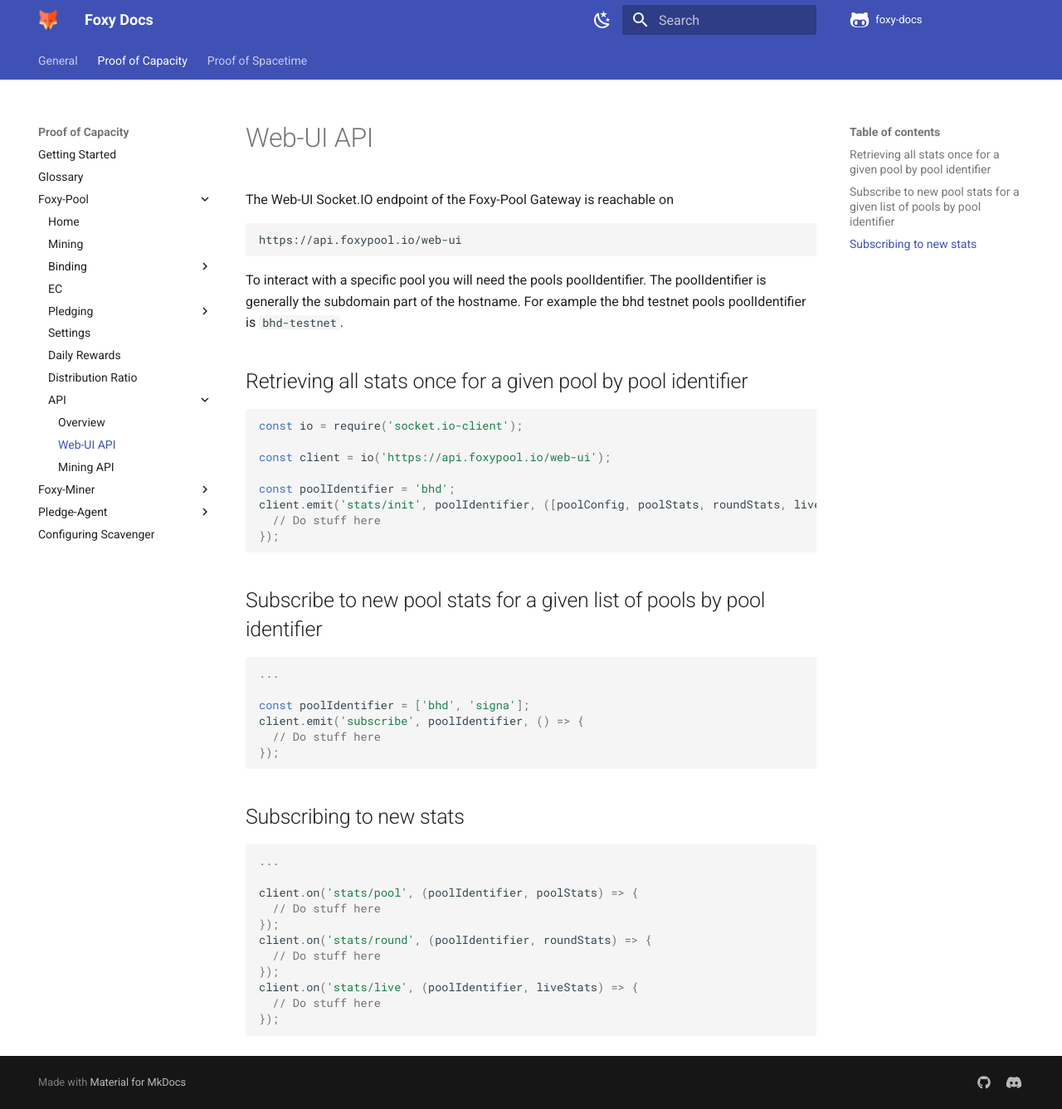
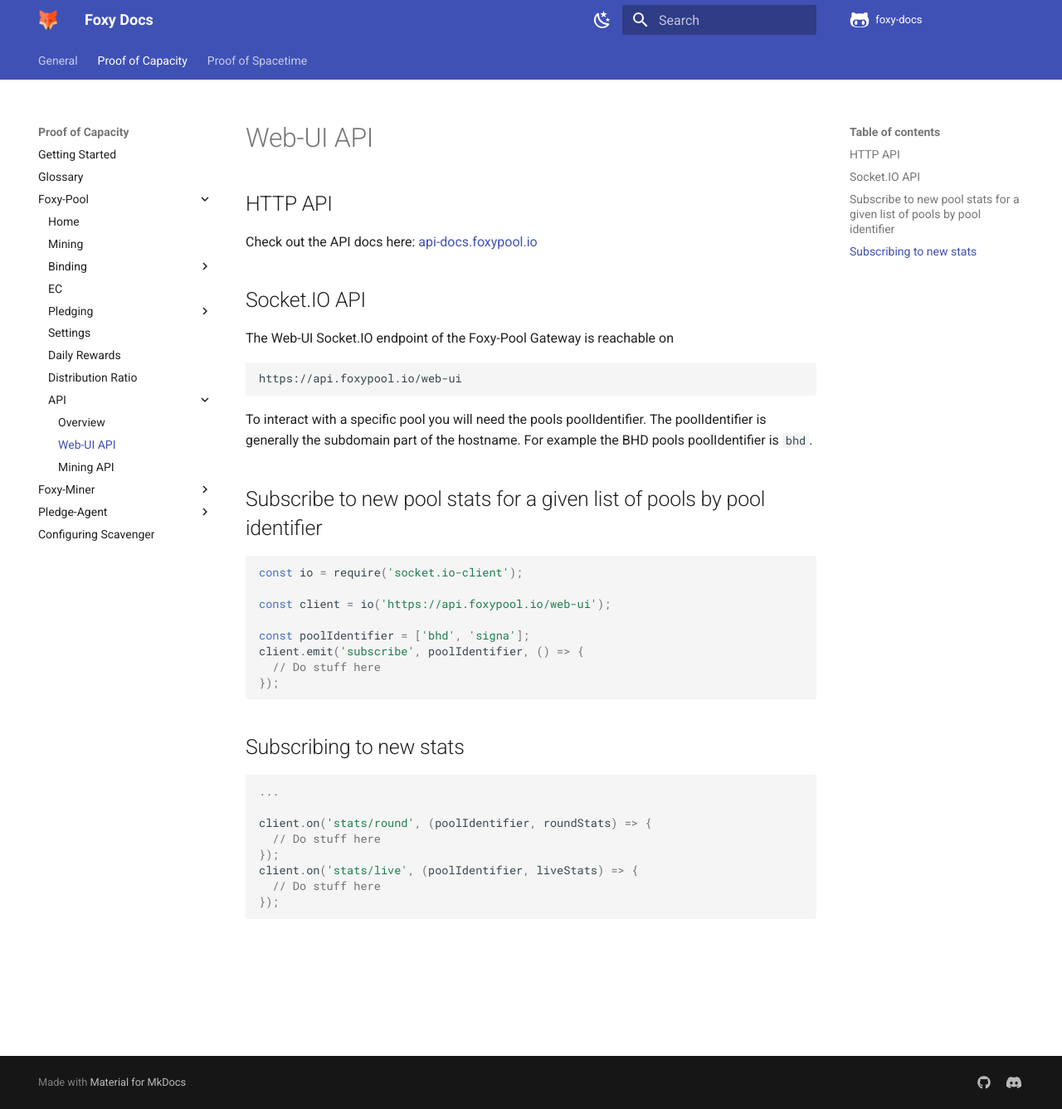
Before and after one commit to foxypool/docs, an MkDocs documentation site: the page built from docs/proof-of-capacity/foxy-pool/api/web-ui-api.md, in a window 1280 px wide and 1337 px high. Shown: the whole window at 83% size. Built offline with MkDocs 1.6.1 and Material for MkDocs 9.7.7, drawn with Linux system fonts in a browser that asks for light colours; comment, search, counter and statistics services are not loaded.

Commit message:
Update pool api docs for poc

````diff
--- a/docs/proof-of-capacity/foxy-pool/api/web-ui-api.md
+++ b/docs/proof-of-capacity/foxy-pool/api/web-ui-api.md
@@ -1,28 +1,23 @@
+## HTTP API
+
+Check out the API docs here: [api-docs.foxypool.io](https://api-docs.foxypool.io/?urls.primaryName=Proof-of-Capacity%20(PoC)){target=_blank}
+
+## Socket.IO API
+
 The Web-UI Socket.IO endpoint of the Foxy-Pool Gateway is reachable on
 
 ```
 https://api.foxypool.io/web-ui
 ```
 
-To interact with a specific pool you will need the pools poolIdentifier. The poolIdentifier is generally the subdomain part of the hostname. For example the bhd testnet pools poolIdentifier is `bhd-testnet`.
+To interact with a specific pool you will need the pools poolIdentifier. The poolIdentifier is generally the subdomain part of the hostname. For example the BHD pools poolIdentifier is `bhd`.
 
-## Retrieving all stats once for a given pool by pool identifier
+## Subscribe to new pool stats for a given list of pools by pool identifier
 
 ```javascript
 const io = require('socket.io-client');
 
 const client = io('https://api.foxypool.io/web-ui');
-
-const poolIdentifier = 'bhd';
-client.emit('stats/init', poolIdentifier, ([poolConfig, poolStats, roundStats, liveStats]) => {
-  // Do stuff here
-});
-```
-
-## Subscribe to new pool stats for a given list of pools by pool identifier
-
-```javascript
-...
 
 const poolIdentifier = ['bhd', 'signa'];
 client.emit('subscribe', poolIdentifier, () => {
@@ -35,9 +30,6 @@
 ```javascript
 ...
 
-client.on('stats/pool', (poolIdentifier, poolStats) => {
-  // Do stuff here
-});
 client.on('stats/round', (poolIdentifier, roundStats) => {
   // Do stuff here
 });
````
Also changed, not shown: docs/proof-of-capacity/foxy-pool/api/overview.md (+1 -1 lines).
